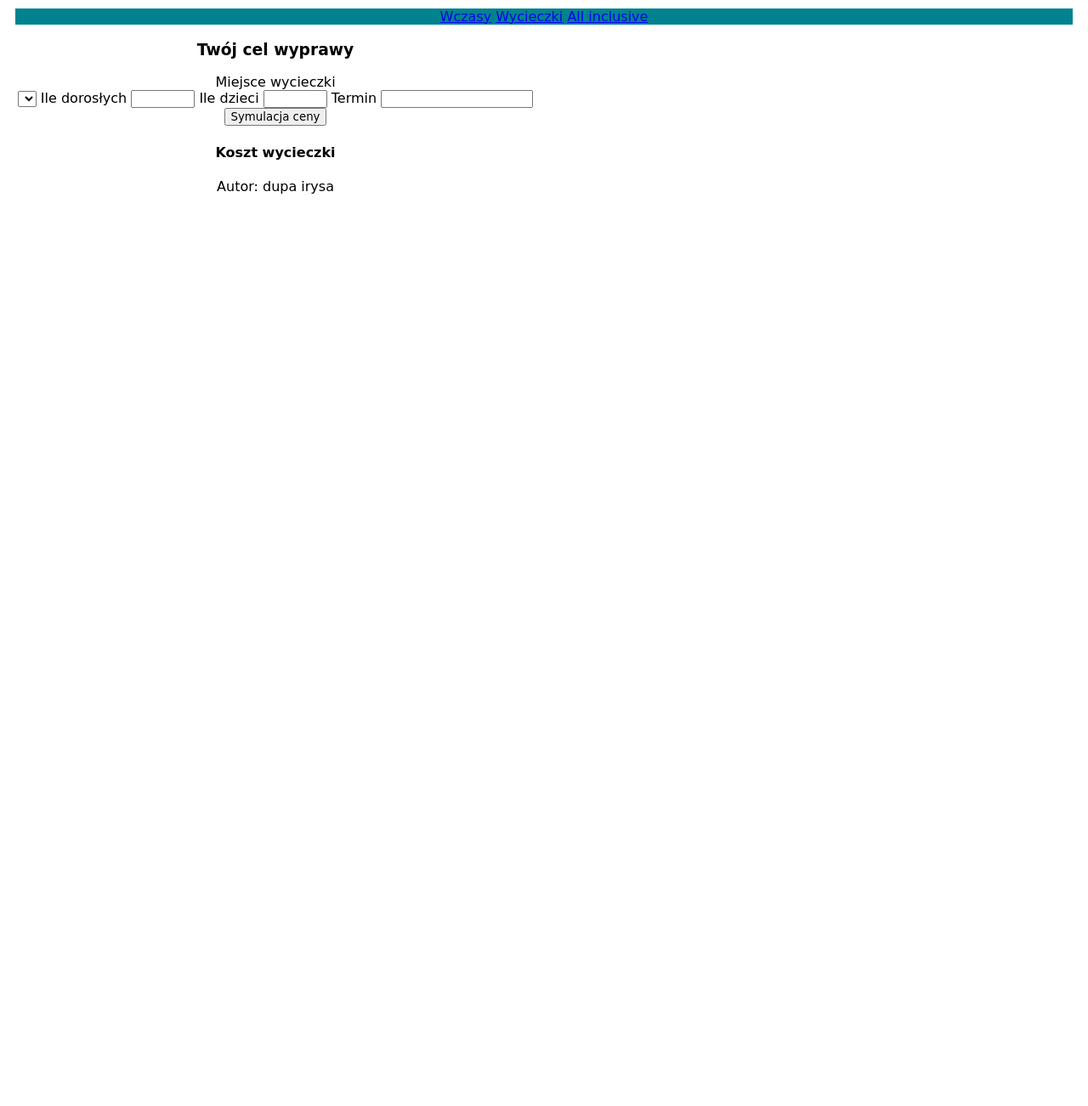
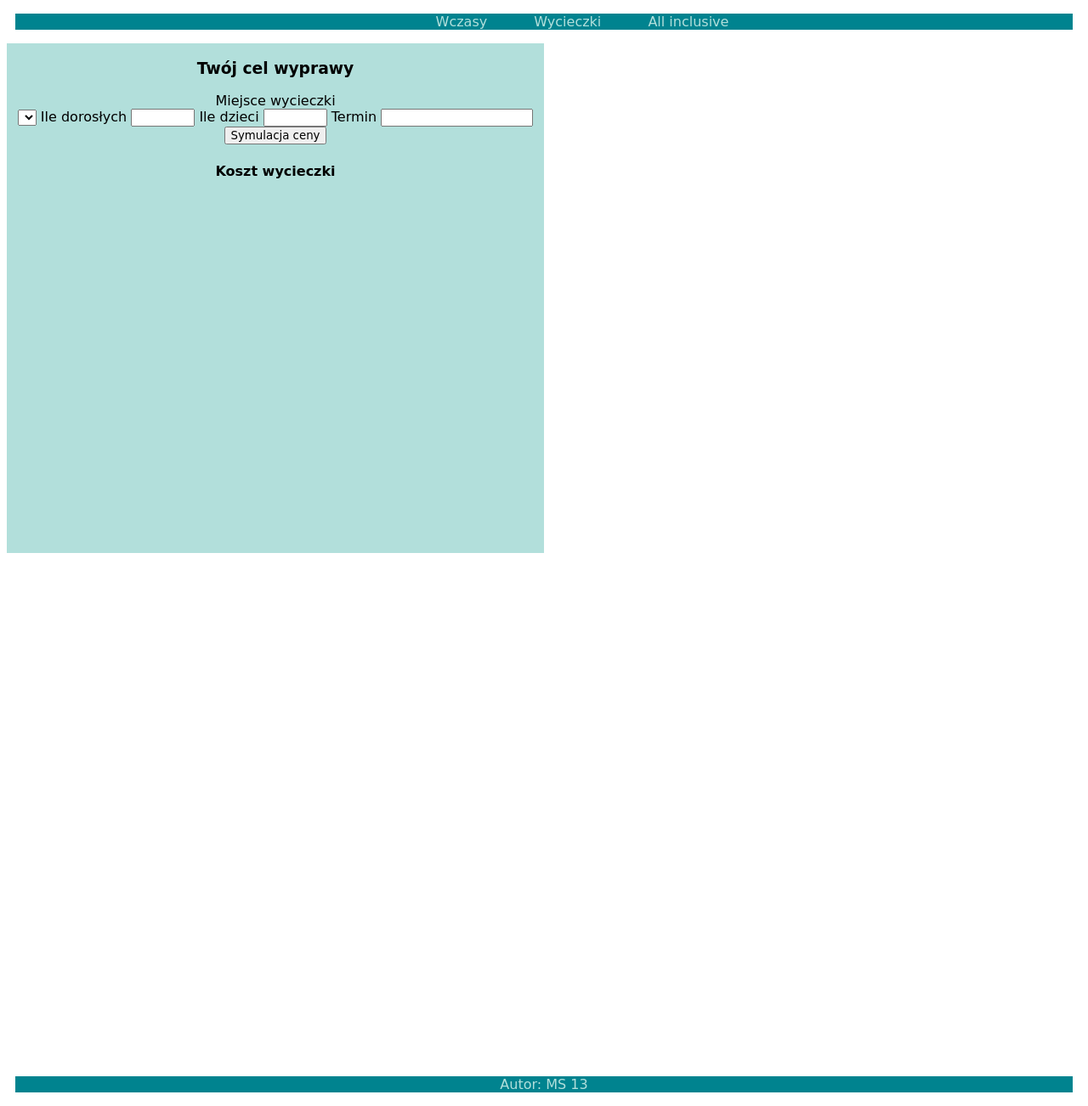
Before and after one commit to mikolaj-skrent/wycieczki, a PHP site: page / in a window 1280 px wide. Shown: the whole page at 85% size. Before the commit the page ends 228 px from the top, so only its background shows below. Run offline with PHP 8.4, Linux system fonts and the light colour scheme; lists and menus that the app fills with data are empty.

Commit message:
Corrected all small errors

```diff
--- a/index.php
+++ b/index.php
@@ -10,9 +10,11 @@
 
 <body>
     <nav>
-        <a href="wczasy.html">Wczasy</a>
-        <a href="wycieczki.html">Wycieczki</a>
-        <a href="allinclusive.html">All inclusive</a>
+        <ul>
+            <li><a href="wczasy.html">Wczasy</a></li>
+            <li><a href="wycieczki.html">Wycieczki</a></li>
+            <li><a href="allinclusive.html">All inclusive</a></li>
+        </ul>
     </nav>
 
 
@@ -23,7 +25,7 @@
             <label for="">Miejsce wycieczki</label>
             <form action="" method="POST">
                 <select name="nazwa">
-                    <!-- tu wypełnia skrypt -->
+                    <!-- skrypt 1 -->
                 </select>
 
                 <label for="1">Ile dorosłych</label>
@@ -33,19 +35,20 @@
                 <label for="3">Termin</label>
                 <input type="data" id="3" name="3" min="1" max="100">
                 <button type="submit">Symulacja ceny</button>
+                <!-- skrypt 2 -->
                 <h4>Koszt wycieczki</h4>
             </form>
         </aside>
 
         <!-- sekcja -->
         <section>
-<p> Autor: dupa irysa </p>
+            <!-- skrypt 3 -->
         </section>
     </main>
 
 
     <footer>
-
+        <p> Autor: MS 13 </p>
     </footer>
 </body>
 
--- a/styl.css
+++ b/styl.css
@@ -3,13 +3,57 @@
     text-align: center;
 }
 
-nav, footer {
+nav,
+footer {
     background-color: #00838F;
     color: #B2DFDB;
     margin: 10px;
 }
 
-aside, section {
+aside,
+section {
     width: 50%;
+    height: 600px;
+    overflow: auto;
+}
 
+aside {
+    background-color: #B2DFDB;
 }
+
+.wycieczka {
+    background-color: #00838F;
+    opacity: 0.7;
+    height: 150px;
+    margin-top: 10px;
+    margin-bottom: 10px;
+    margin-left: 100px;
+    margin-right: 100px;
+    padding: 30px;
+}
+
+.wycieczka:hover {
+    opacity: 1;
+}
+
+img {
+  float: right;
+  border-radius: 30px;
+  margin: 7px;
+}
+
+li {
+  display: inline-block;
+  list-style-type: none;
+}
+
+a {
+  color: #B2DFDB;
+  text-decoration: none;
+  margin-left: 50px;
+}
+
+a:hover {
+  color: #FFFFFF;
+  text-decoration: underline;
+}
```
